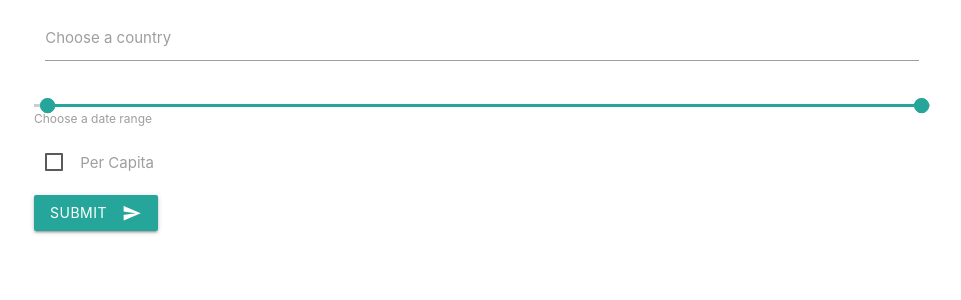
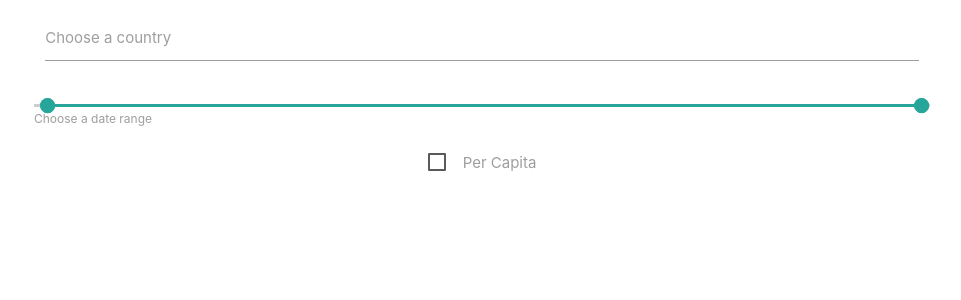
Before and after one commit to eetu-n/emissionVisualizer, a Flask app: page / in a window 1280 px wide. Shown: the top 300 px of the page, without its empty margins (158-1119 px from the left). Run offline with Flask 2, Linux system fonts and the light colour scheme.

Commit message:
Removed submit button, added loading bar

```diff
--- a/app.py
+++ b/app.py
@@ -13,7 +13,6 @@ def index():
     year_min = int(1960)
     year_max = int(2019)
     country = None
-    previous_country = None
     data_type = None
     data_dict = None
     labels = generic_year_list
@@ -23,10 +22,8 @@ def index():
     invalid = False
 
     if request.method == "POST":
-        previous_country = country
         country = request.form.get('country_selector')
         if country not in country_list:
-            country = previous_country
             invalid = True
 
         year_min = int(request.form.get('selected_year_min'))
@@ -48,7 +45,7 @@ def index():
 
     return render_template('index.html', country_list=country_list, generic_year_list=generic_year_list,
                            country=country, year_min=year_min, year_max=year_max, data_type=data_type,
-                           received=received, labels=labels, values=values, is_empty=is_empty, invalid=invalid)
+                           labels=labels, values=values, received=received, is_empty=is_empty, invalid=invalid)
 
 
 if __name__ == '__main__':
--- a/templates/index.html
+++ b/templates/index.html
@@ -14,7 +14,7 @@
 </head>
 <body>
 <div class="container">
-<form method="POST" id="input">
+<form method="POST" id="input" autocomplete="off">
     <div class="row">
         <div class="input-field col s12">
             <input type="text" id="country_selector" name="country_selector" class="autocomplete" autocomplete="off"
@@ -29,9 +29,9 @@
         <label for="year-selector">Choose a date range</label>
     </div>
     <div class="row">
-        <div class="col s12">
+        <div class="col s12 center">
             <label>
-            <input type="checkbox" id="selected_data" name="selected_data"
+            <input type="checkbox" id="selected_data" name="selected_data" onclick="submit_form()"
                 {% if data_type == "emissions_per_capita" %}
                    checked
                 {% endif %}/>
@@ -39,30 +39,35 @@
             </label>
         </div>
     </div>
+    <div class="row">
+        <div id="loading_animation" class="col s12 progress scale-transition scale-out">
+            <div class="indeterminate"></div>
+        </div>
+    </div>
 </form>
-<div class="col s12">
-    <button class="btn waves-effect waves-light" type="submit" form="input">Submit
-        <i class="material-icons right">send</i>
-    </button>
-</div>
+
 {% if invalid %}
     <div class="row">
-        <div class="col s12">
+        <div class="col s12 center">
             <h6>Please input a valid country</h6>
         </div>
     </div>
-{% endif %}
-{% if is_empty and received %}
+
+{% elif is_empty and received %}
     <div>
         <p>
             No data available for {{ country }} between {{ year_min }} and {{ year_max }}
         </p>
     </div>
+
 {% elif received and not invalid %}
-    <div>
-        <canvas id="myChart"></canvas>
+    <div class="row">
+        <div class="col s12">
+            <canvas id="myChart"></canvas>
+        </div>
     </div>
 {% endif %}
+
 </div>
 
 <script>
@@ -91,6 +96,10 @@
                     "{{ item }}": null,
                 {% endfor %}
             },
+            minLength: 0,
+            onAutocomplete: function(){
+                submit_form()
+            }
         });
     });
 </script>
@@ -116,8 +125,25 @@
         }else if (handle == 1) {
             document.getElementById("year_max").setAttribute("value", values[handle]);
         }
+        submit_form()
     });
 
+</script>
+<script>
+    function submit_form() {
+        document.getElementById("loading_animation").setAttribute("class", "col s12 progress scale-transition scale-in");
+        document.getElementById("input").submit();
+    }
+</script>
+<script>
+    var input = document.getElementById("country_selector");
+
+    input.addEventListener("keyup", function(event) {
+        event.preventDefault();
+        if (event.keyCode === 13) {
+            submit_form()
+        }
+    });
 </script>
 <script type="text/javascript" src="{{ url_for('static', filename='js/materialize.min.js') }}"></script>
 </body>
```
